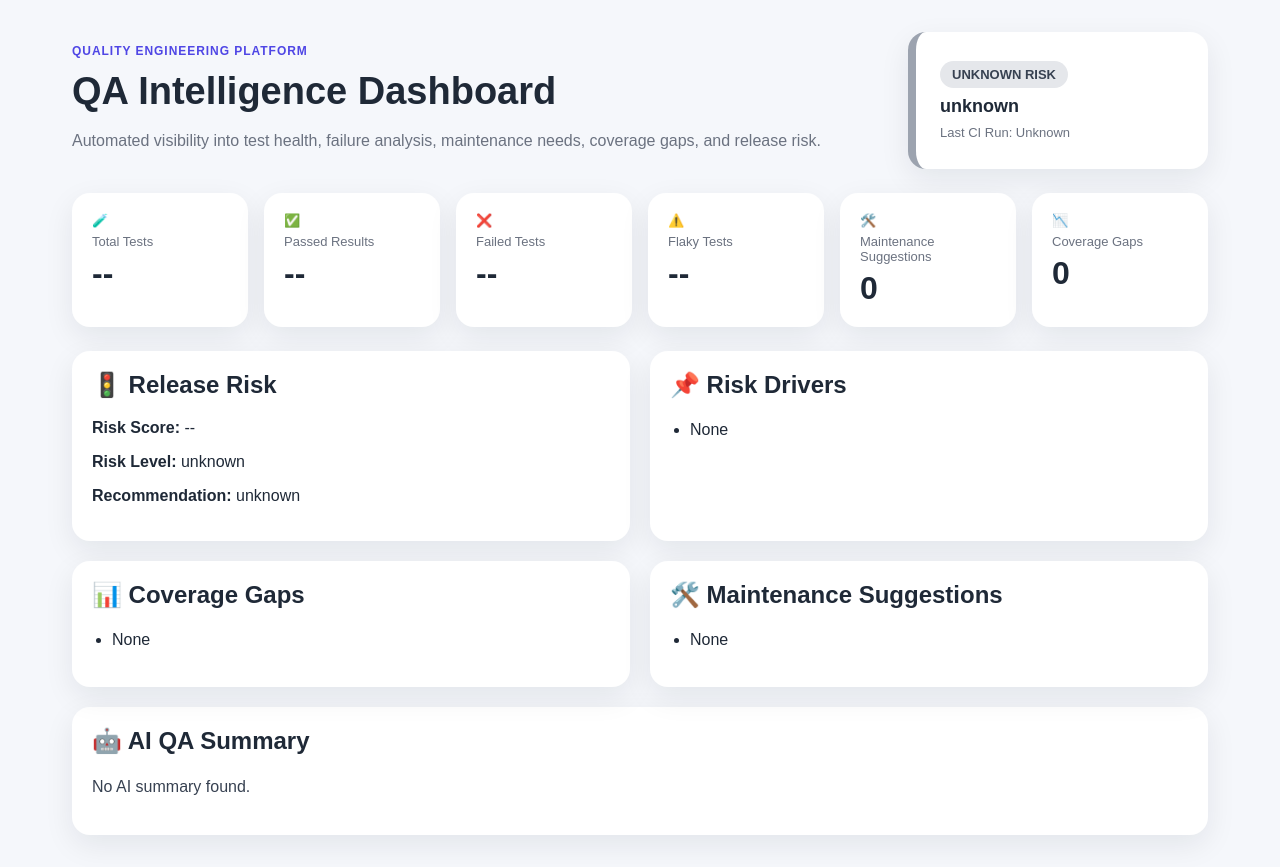
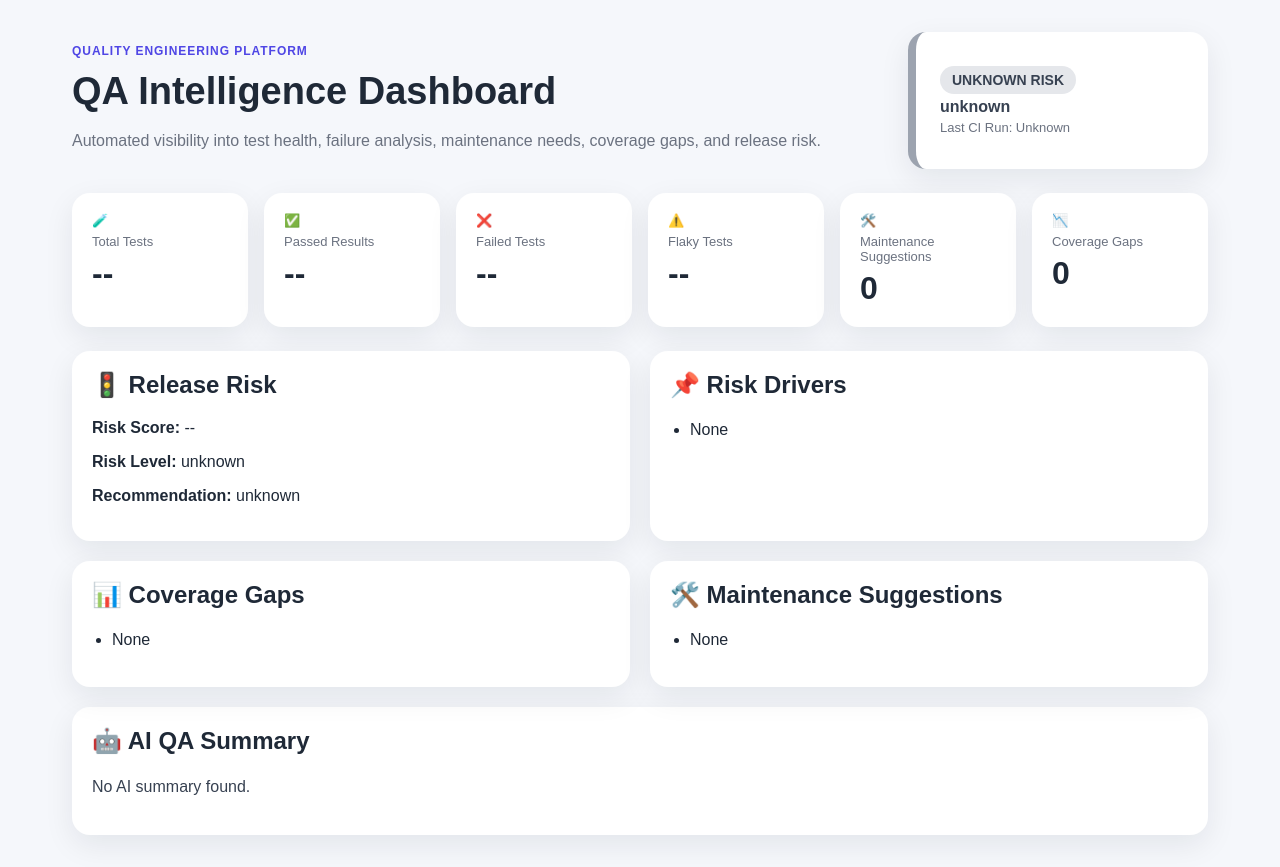
Before and after one commit to desmonddouglas/qa-playwright-framework, a website: page dashboard/index.html in a window 1280 px wide. Drawn offline with Linux system fonts and the light colour scheme; no server answers.

Commit message:
Final UI polish

```diff
--- a/dashboard/styles.css
+++ b/dashboard/styles.css
@@ -55,7 +55,7 @@ h1 {
   flex-direction: column;
   justify-content: center;
   align-items: flex-start;
-  gap: 8px;
+  gap: 4px;
   text-align: left;
 }
 
@@ -75,7 +75,7 @@ h1 {
   display: inline-block;
   padding: 6px 12px;
   border-radius: 999px;
-  font-size: 13px;
+  font-size: 14px;
   font-weight: 800;
   text-transform: uppercase;
 }
@@ -101,14 +101,15 @@ h1 {
 }
 
 .recommendation {
-  font-size: 18px;
-  font-weight: 700;
+  font-size: 16px;
+  font-weight: 600;
+  color: #374151;
 }
 
 .timestamp {
   font-size: 13px;
   color: #6b7280;
-  font-weight: 500;
+  font-weight: 400;
 }
 
 .metrics-grid {
```
